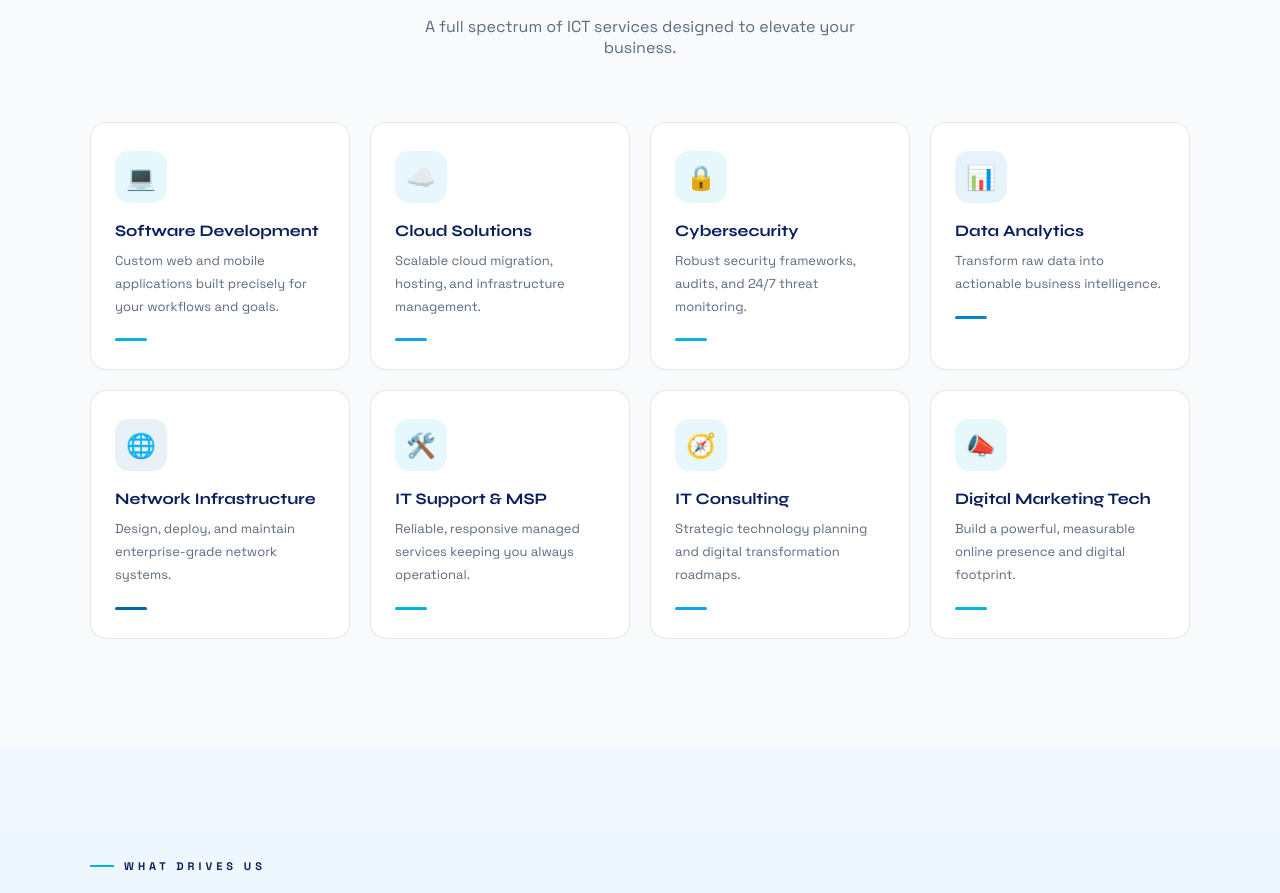
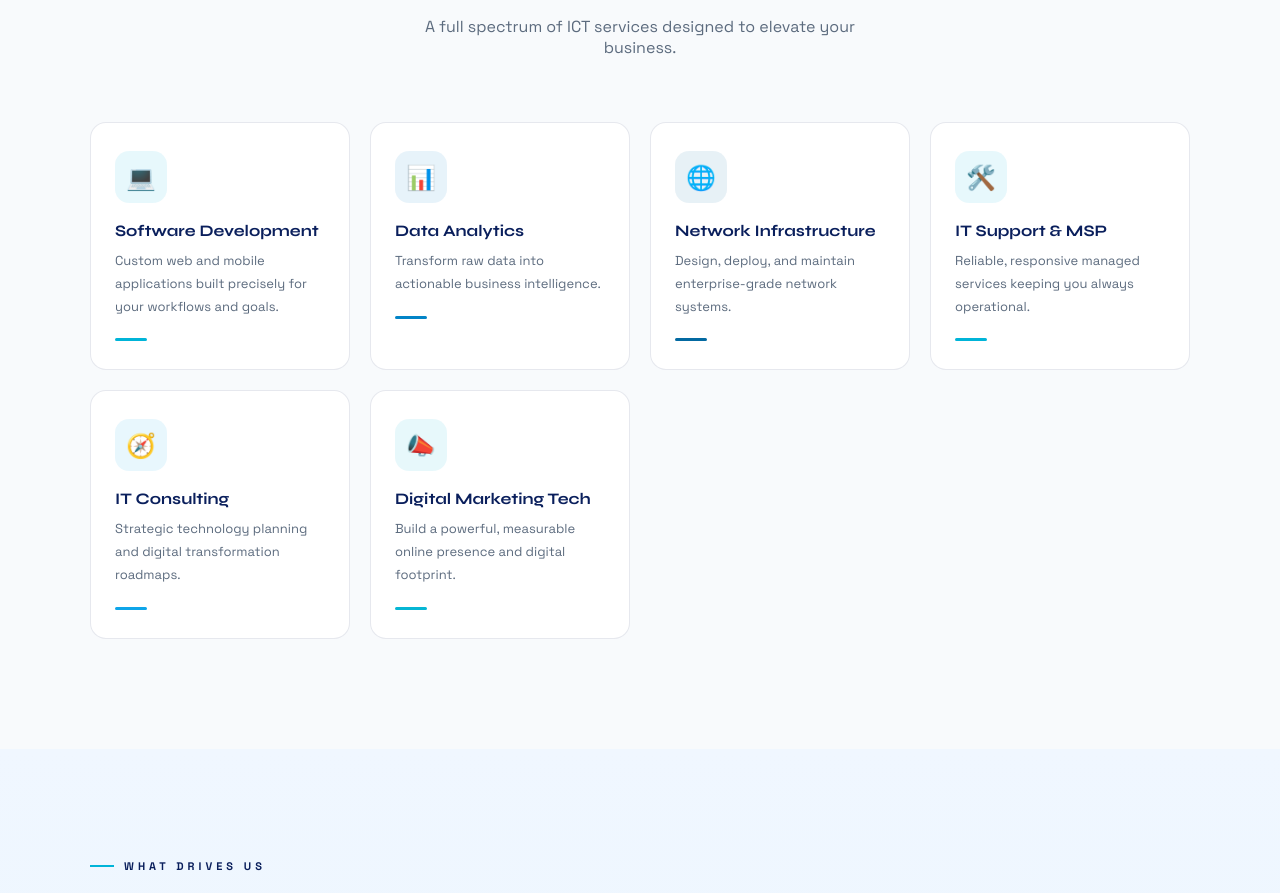
Before and after one commit to MmathaboM/kydrel, a React (Create React App) app: page / in a window 1280 px wide. Shown: the part 1840-2733 px from the top of the page. Built offline with nearby package versions, Linux system fonts and the light colour scheme.

Commit message:
removed cloud services

```diff
--- a/src/components/Services.jsx
+++ b/src/components/Services.jsx
@@ -7,18 +7,18 @@ const services = [
     desc: "Custom web and mobile applications built precisely for your workflows and goals.",
     color: "#00B4D8",
   },
-  {
-    icon: "☁️",
-    title: "Cloud Solutions",
-    desc: "Scalable cloud migration, hosting, and infrastructure management.",
-    color: "#0ea5e9",
-  },
-  {
-    icon: "🔒",
-    title: "Cybersecurity",
-    desc: "Robust security frameworks, audits, and 24/7 threat monitoring.",
-    color: "#06b6d4",
-  },
+  // {
+  //   icon: "☁️",
+  //   title: "Cloud Solutions",
+  //   desc: "Scalable cloud migration, hosting, and infrastructure management.",
+  //   color: "#0ea5e9",
+  // },
+  // {
+  //   icon: "🔒",
+  //   title: "Cybersecurity",
+  //   desc: "Robust security frameworks, audits, and 24/7 threat monitoring.",
+  //   color: "#06b6d4",
+  // },
   {
     icon: "📊",
     title: "Data Analytics",
```
